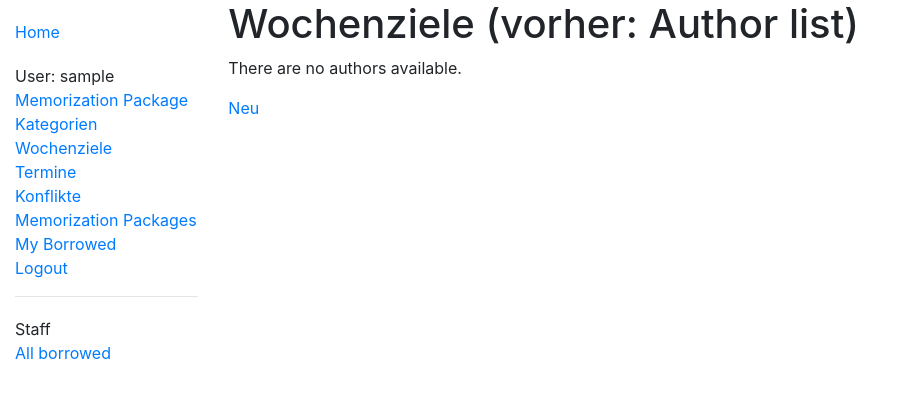
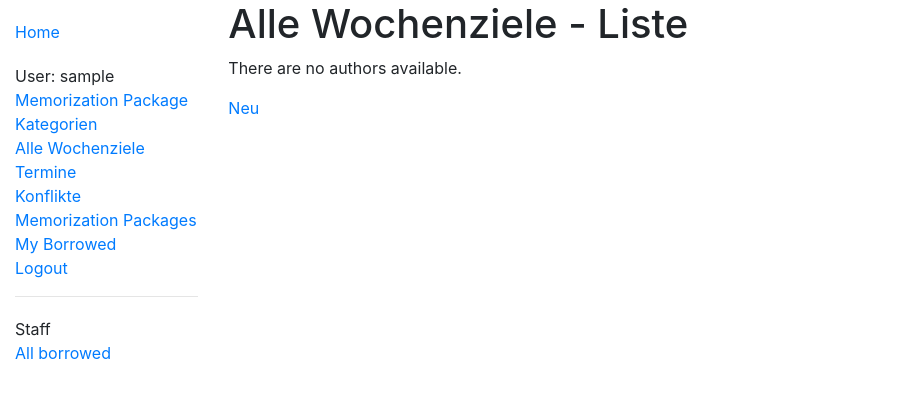
Before and after one commit to mdn/django-locallibrary-tutorial, a Django app: page /catalog/authors/ in a window 1280 px wide. Shown: the top 398 px of the page, without its empty margins (0-903 px from the left). Run offline with Django 3.2, Linux system fonts and the light colour scheme; the visitor is signed in with stand-in values (Sample User, id 1); data that the repository does not hold is empty; some libraries are stand-ins or nearby versions.

Commit message:
Umbenennungen

```diff
--- a/catalog/templates/base_generic.html
+++ b/catalog/templates/base_generic.html
@@ -35,7 +35,7 @@
 
      <li><a href="{% url 't_memorization_package_mp_technique_assignmenttype_categorys' %}">Memorization Package Kategorien</a></li>
 
-     <li><a href="{% url 'authors' %}">Wochenziele</a></li>
+     <li><a href="{% url 'authors' %}">Alle Wochenziele</a></li>
 <!--
     <li><a href="{% url 't_wt_is_excluded_from_dt_mp_assignment_on_weekdays_timeseries' %}">Ausschlusstage Zeitreihen</a></li>
     <li><a href="{% url 't_day_targets_sequence_timeseries' %}">Tagesziel Zeitreihen</a></li>
--- a/catalog/templates/catalog/assign_memorizables_to_mp_locations_and_numbers_week_target_fixed_category.html
+++ b/catalog/templates/catalog/assign_memorizables_to_mp_locations_and_numbers_week_target_fixed_category.html
@@ -7,7 +7,7 @@
 <h4>Wochenziele</h4>
 
 {% for mem in context_week_targets %}
-    <dd><a href="{% url 'author-detail' mem.pk %}">{{ mem.memorizable_week_target }}</a> ({{mem.t_memory_palace_type_location_number.memory_palace_datapoint_description}})</dd>
+    <dd><a href="{% url 'author-detail' mem.pk %}">{{ mem.memorizable_week_target }}</a> ({{mem.t_memory_palace_type_location_number.memory_palace_datapoint_description}} - {{mem.t_memory_palace_type_location.memory_palace_type_location}})</dd>
 {% endfor %}
 
 
--- a/catalog/templates/catalog/author_list.html
+++ b/catalog/templates/catalog/author_list.html
@@ -2,7 +2,7 @@
 
 {% block content %}
 
-<h1>Wochenziele (vorher: Author list)</h1>
+<h1>Alle Wochenziele - Liste</h1>
 
 {% if author_list %}
   <ul>
--- a/catalog/templates/catalog/t_memorization_package_mp_technique_assignmenttype_category_detail.html
+++ b/catalog/templates/catalog/t_memorization_package_mp_technique_assignmenttype_category_detail.html
@@ -5,13 +5,12 @@
 <h1>Memorization Package Kategorie - Detail</h1>
 <p></p>
 <p><strong>{{ t_memorization_package_mp_technique_assignmenttype_category.category_title }} </strong></p>
-<p>{{ t_memorization_package_mp_technique_assignmenttype_category.t_memorization_package_mp_technique_assignmenttype.assignment_type_description }} </p>
 
 <div style="margin-left:20px;margin-top:20px">
 <h4>Wochenziele</h4>
 
 {% for wt in t_memorization_package_mp_technique_assignmenttype_category.author_set.all %}
-    <dd><a href="{% url 'author-detail' wt.pk %}">{{wt.memorizable_week_target}}</a> ({{wt.t_memory_palace_type_location_number.memory_palace_datapoint_description}})</dd>
+    <dd><a href="{% url 'author-detail' wt.pk %}">{{wt.memorizable_week_target}}</a> ({{wt.t_memory_palace_type_location_number.memory_palace_datapoint_description}} - {{wt.t_memory_palace_type_location.memory_palace_type_location}})</dd>
 {% endfor %}
 
 <p></p>
```
